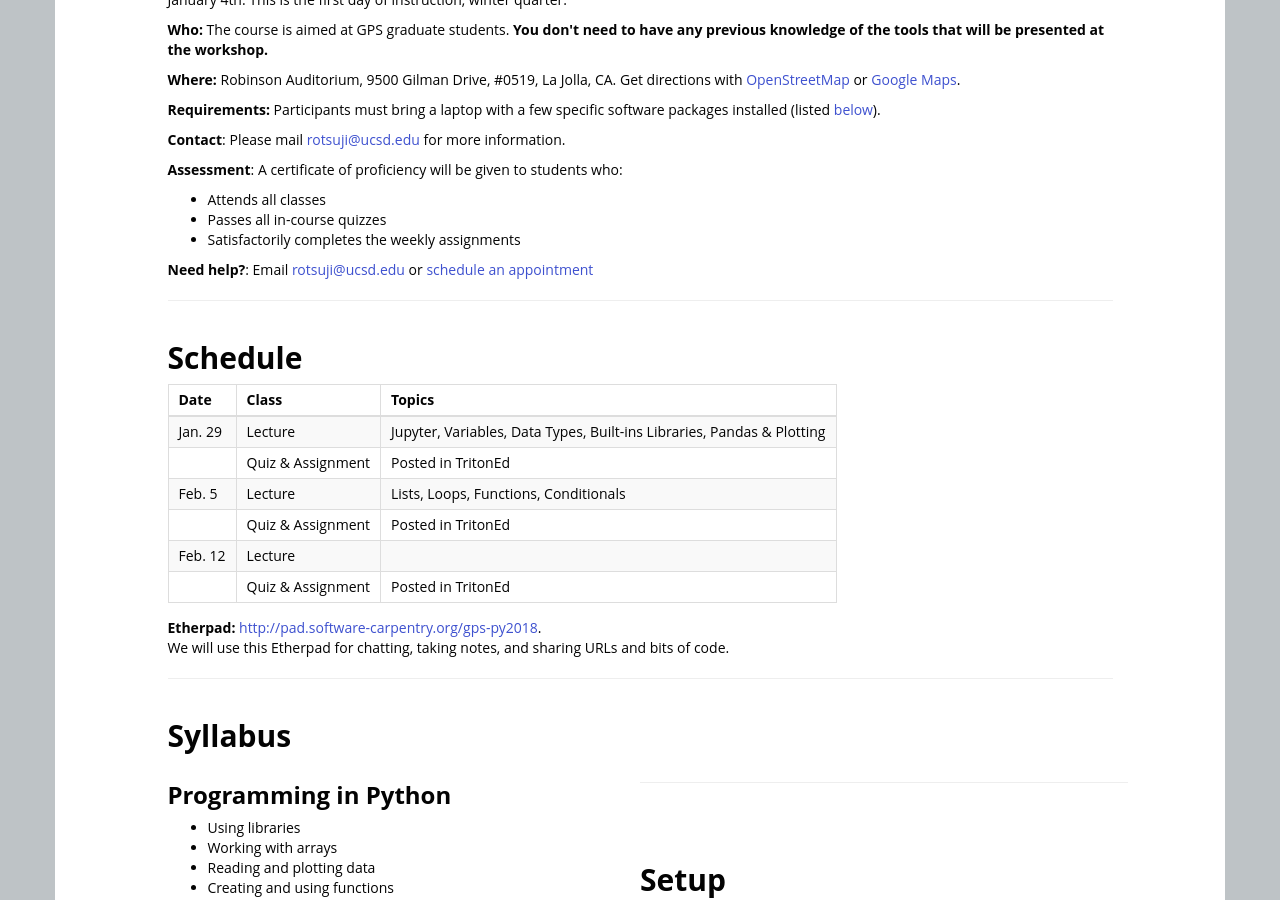
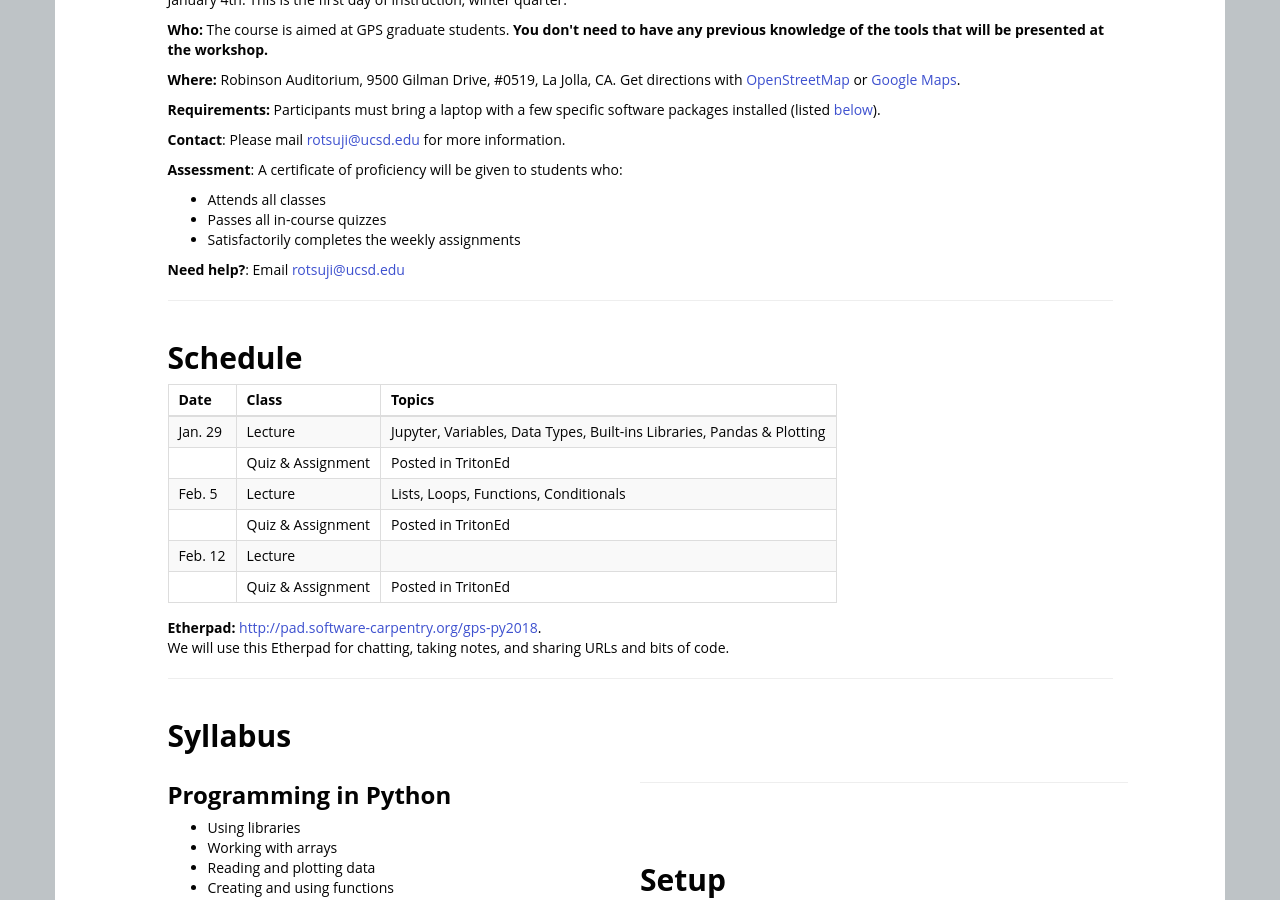
Before and after one commit to ucsdlib/win2018-gps-python, a Jekyll site: the page built from index.html, in a window 1280 px wide and 900 px high, scrolled down 655 px. Built offline with Jekyll 4.4.1, drawn with Linux system fonts in a browser that asks for light colours; nearby versions of some CDN libraries; library files that are not in the unit come from our copies.

Commit message:
updating appointments

```diff
--- a/index.html
+++ b/index.html
@@ -131,8 +131,8 @@ A certificate of proficiency will be given to students who:
 
 <p id="help">
 {% if site.lib_appt %}
-  <strong>Need help?</strong>:  Email <a href='mailto:{{page.contact}}'>{{page.contact}}</a> or
-  <a href="{{site.lib_appt}}">schedule an appointment</a>
+  <strong>Need help?</strong>:  Email <a href='mailto:{{page.contact}}'>{{page.contact}}</a>
+
 {% endif %}
 </p>
 <hr/>
```
